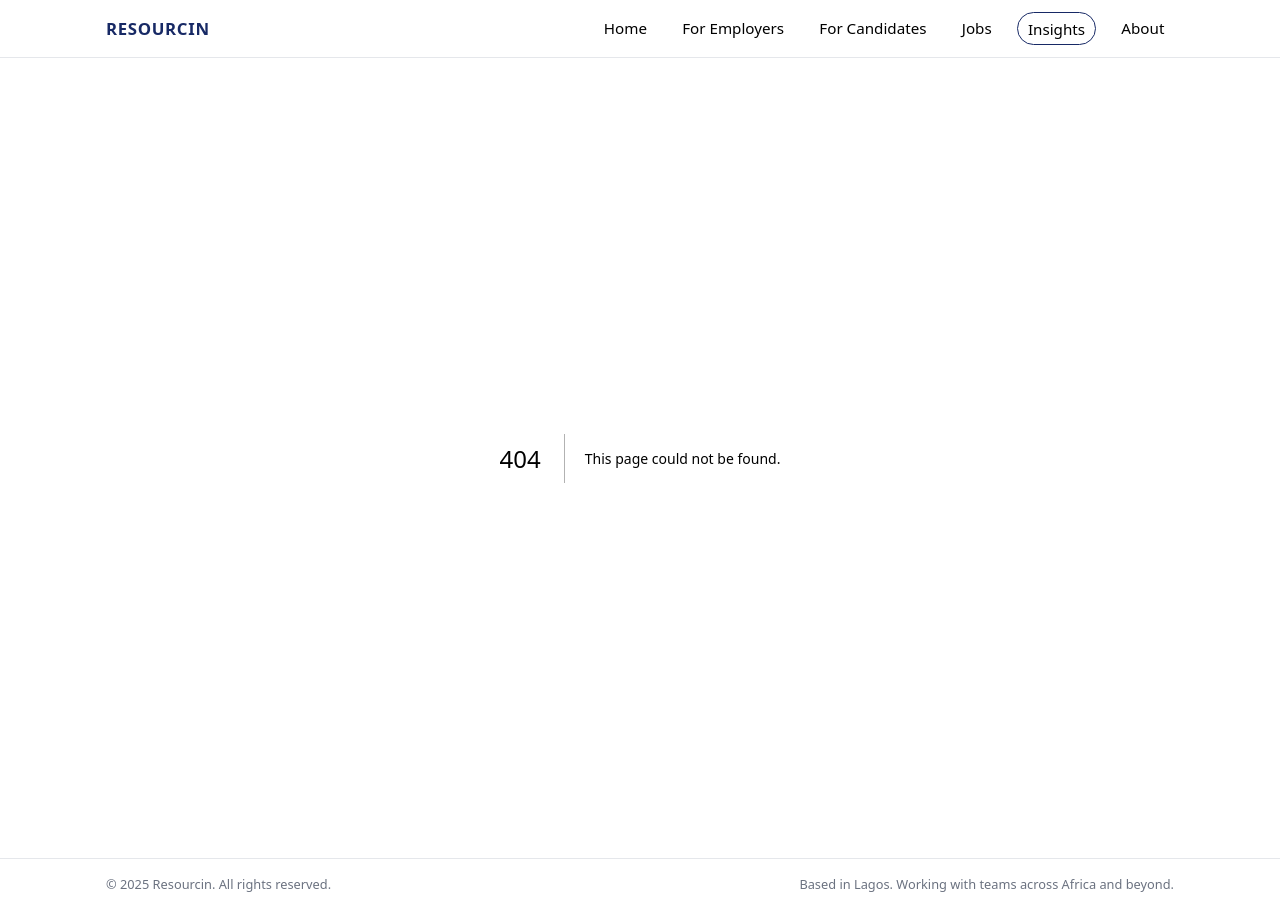
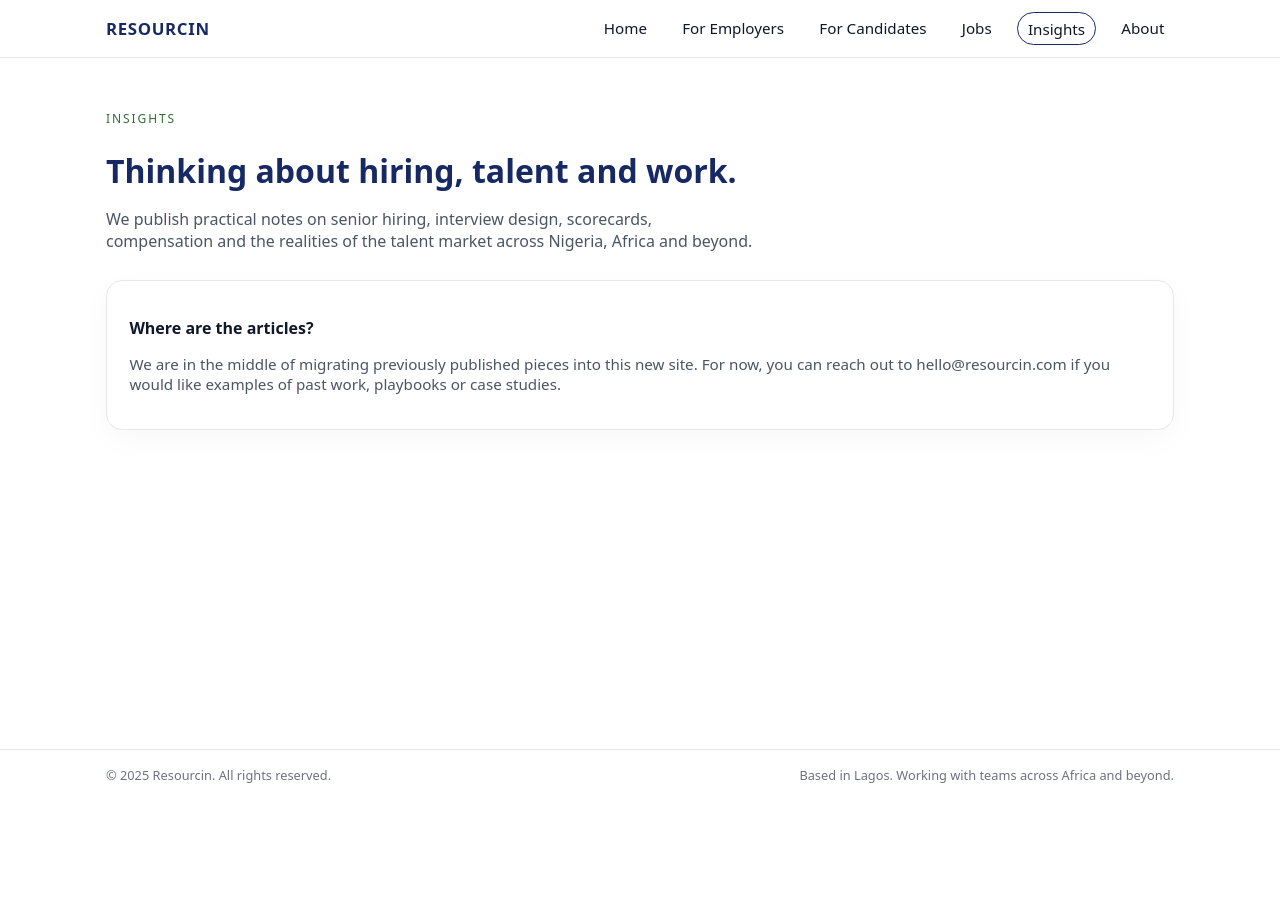
Before and after one commit to xieph-hub/resourcin-site, a Next.js app: page /insights in a window 1280 px wide. Before the commit this address had no page. After the commit the page ends 800 px from the top, so only its background shows below. Built offline with nearby package versions, Linux system fonts and the light colour scheme.

Commit message:
Create page.js

```diff
--- /dev/null
+++ b/app/insights/page.js
@@ -0,0 +1,27 @@
+export const metadata = {
+  title: "Insights | Resourcin",
+};
+
+export default function InsightsPage() {
+  return (
+    <div className="page-wrapper">
+      <p className="page-eyebrow">Insights</p>
+      <h1 className="page-title">Thinking about hiring, talent and work.</h1>
+      <p className="page-lede">
+        We publish practical notes on senior hiring, interview design,
+        scorecards, compensation and the realities of the talent market across
+        Nigeria, Africa and beyond.
+      </p>
+
+      <div className="card">
+        <h3 className="card-title">Where are the articles?</h3>
+        <p className="card-body">
+          We are in the middle of migrating previously published pieces into
+          this new site. For now, you can reach out to{" "}
+          <a href="mailto:hello@resourcin.com">hello@resourcin.com</a> if you
+          would like examples of past work, playbooks or case studies.
+        </p>
+      </div>
+    </div>
+  );
+}
```
